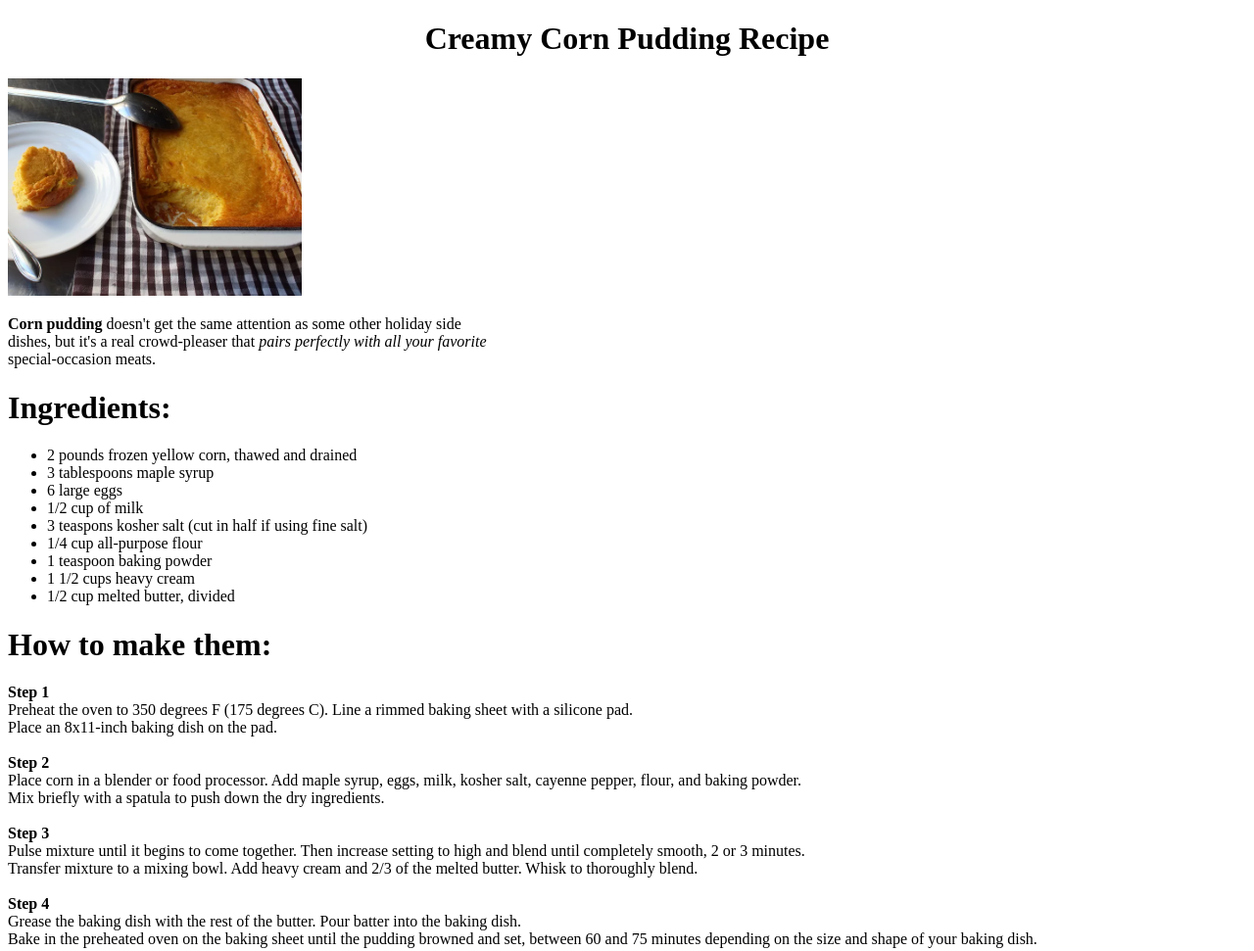
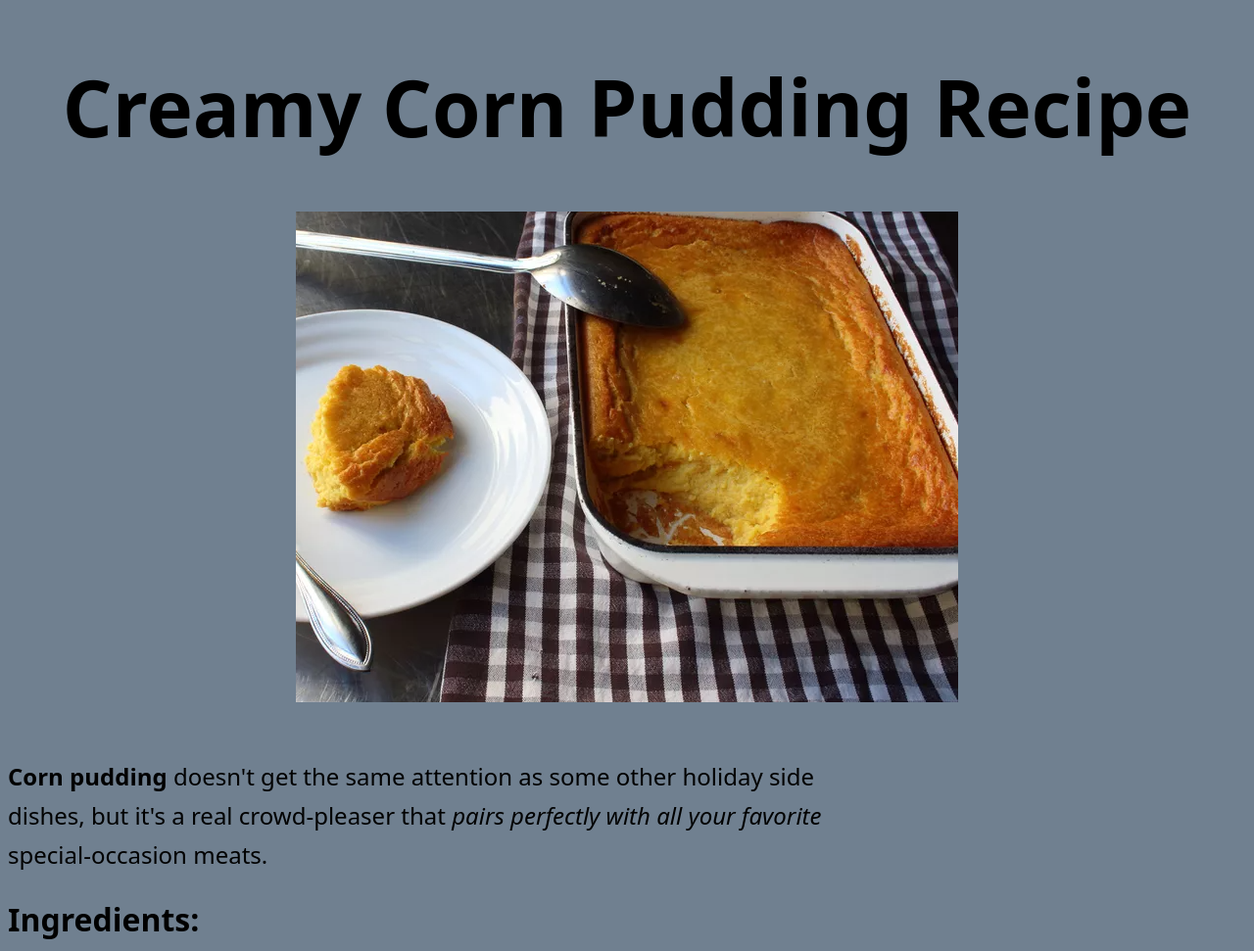
Before and after one commit to Alexandro02/odin-recipes, a plain HTML site: page recipes/corn_pudding.html in a window 1280 px wide. Shown: the top 971 px of the page at 98% size. Drawn offline with Linux system fonts and the light colour scheme.

Commit message:
- Added base styles  - Added to:    + index.html    + corn_pudding.html    + syles.css for both html files

```diff
--- a/recipes/corn_pudding.html
+++ b/recipes/corn_pudding.html
@@ -1,78 +1,75 @@
 <!DOCTYPE html>
 <html lang="en">
   <head>
-    <meta charset="UTF-8">
-    <meta name="viewport" content="width=device-width, initial-scale=1.0">
+    <meta charset="UTF-8" />
+    <meta name="viewport" content="width=device-width, initial-scale=1.0" />
     <title>Creamy Corn Pudding</title>
+    <link rel="stylesheet" href="./styles.css" />
   </head>
   <body>
-    <h1 style="text-align: center;">Creamy Corn Pudding Recipe</h1>
+    <h1 class="main-title">Creamy Corn Pudding Recipe</h1>
 
-    <img src="../assets/pudding.png" width="300" alt="Creamy corn pudding with a plate with a serving">
+    <div class="img-container">
+      <img
+        src="../assets/pudding.png"
+        width="300"
+        alt="Creamy corn pudding with a plate with a serving"
+      />
+    </div>
 
-    <p>
-      <b>Corn pudding</b> doesn't get the same attention as some other holiday side <br/>
-      dishes, but it's a real crowd-pleaser that <em>pairs perfectly with all your
-        favorite</em> <br/> special-occasion meats.
+    <p class="showcase">
+      <b>Corn pudding</b> doesn't get the same attention as some other holiday
+      side <br />
+      dishes, but it's a real crowd-pleaser that
+      <em>pairs perfectly with all your favorite</em> <br />
+      special-occasion meats.
     </p>
 
-    <h1>Ingredients:</h1>
+    <h1 class="ing-header">Ingredients:</h1>
 
-    <ul>
-      <li>
-        2 pounds frozen yellow corn, thawed and drained
-      </li>
-      <li>
-        3 tablespoons maple syrup
-      </li>
-      <li>
-        6 large eggs
-      </li>
-      <li>
-        1/2 cup of milk
-      </li>
-      <li>
-        3 teaspons kosher salt (cut in half if using fine salt)
-      </li>
-      <li>
-        1/4 cup all-purpose flour
-      </li>
-      <li>
-        1 teaspoon baking powder
-      </li>
-      <li>
-        1 1/2 cups heavy cream
-      </li>
+    <ul class="ingredients">
+      <li>2 pounds frozen yellow corn, thawed and drained</li>
+      <li>3 tablespoons maple syrup</li>
+      <li>6 large eggs</li>
+      <li>1/2 cup of milk</li>
+      <li>3 teaspons kosher salt (cut in half if using fine salt)</li>
+      <li>1/4 cup all-purpose flour</li>
+      <li>1 teaspoon baking powder</li>
+      <li>1 1/2 cups heavy cream</li>
       <li>1/2 cup melted butter, divided</li>
     </ul>
 
-    <h1>How to make them:</h1>
+    <h1 class="instr-header">How to make them:</h1>
 
-    <p>
-      <b>Step 1</b><br/>
+    <p class="instructions">
+      <b class="step">Step 1</b><br />
       Preheat the oven to 350 degrees F (175 degrees C). Line a rimmed baking
-      sheet with a silicone pad.<br/> Place an 8x11-inch baking dish on the pad.
-      <br/>
-      <br/>
+      sheet with a silicone pad.<br />
+      Place an 8x11-inch baking dish on the pad.
+      <br />
+      <br />
 
-      <b>Step 2</b><br/>
+      <b class="step">Step 2</b><br />
       Place corn in a blender or food processor. Add maple syrup, eggs, milk,
-      kosher salt, cayenne pepper, flour, and baking powder.<br/> Mix briefly with a
-      spatula to push down the dry ingredients.
-      <br/>
-      <br/>
+      kosher salt, cayenne pepper, flour, and baking powder.<br />
+      Mix briefly with a spatula to push down the dry ingredients.
+      <br />
+      <br />
 
-      <b>Step 3</b><br/>
+      <b class="step">Step 3</b><br />
       Pulse mixture until it begins to come together. Then increase setting to
-      high and blend until completely smooth, 2 or 3 minutes.<br/> Transfer mixture to a mixing bowl.
-      Add heavy cream and 2/3 of the melted butter. Whisk to thoroughly blend.
-      <br/>
-      <br/>
+      high and blend until completely smooth, 2 or 3 minutes.<br />
+      Transfer mixture to a mixing bowl. Add heavy cream and 2/3 of the melted
+      butter. Whisk to thoroughly blend.
+      <br />
+      <br />
 
-      <b>Step 4</b><br/>
+      <b class="step">Step 4</b><br />
       Grease the baking dish with the rest of the butter. Pour batter into the
-      baking dish.<br/> Bake in the preheated oven on the baking sheet until the pudding
-      browned and set, between 60 and 75 minutes depending on the size and shape of your baking dish.
+      baking dish.<br />
+      Bake in the preheated oven on the baking sheet until the pudding browned
+      and set, between 60 and 75 minutes depending on the size and shape of your
+      baking dish.
     </p>
   </body>
 </html>
--- /dev/null
+++ b/recipes/styles.css
@@ -0,0 +1,48 @@
+body {
+  background-color: #708090;
+  font-family: system-ui, -apple-system, BlinkMacSystemFont, "Segoe UI", Roboto,
+    Oxygen, Ubuntu, Cantarell, "Open Sans", "Helvetica Neue", sans-serif;
+}
+
+.main-title {
+  text-align: center;
+  font-size: 5rem;
+}
+
+.img-container {
+  width: 100%;
+  height: auto;
+
+  display: flex;
+  justify-content: center;
+  align-items: center;
+}
+
+.img-container > img {
+  width: fit-content;
+  height: auto;
+  margin-bottom: 2rem;
+}
+
+.showcase {
+  font-size: 1.5em;
+  line-height: 2.5rem;
+}
+
+.ing-header,
+.instr-header {
+  font-size: 2rem;
+}
+
+.ingredients,
+.instructions {
+  font-size: 1.2rem;
+}
+
+.ingredients {
+  list-style: square;
+}
+
+.ingredients.step {
+  font-size: 2rem;
+}
--- /dev/null
+++ b/styles.css
@@ -0,0 +1,42 @@
+/*
+(#F0F8FF) – The main color, a very light and soft blue.
+
+(#B0C4DE) – A slightly darker and more muted blue.
+
+(#B0E0E6) – A pale blue with a touch of green.
+
+(#E6E6FA) – A soft, light lavender to complement the cool tones.
+
+(#FFE4E1) – A soft, warm pinkish tone to balance the palette.
+
+(#87CEEB) – A vibrant, yet soft blue that pairs well with Alice Blue.
+
+(#708090) – A subtle, dark gray that provides contrast without overwhelming.
+*/
+
+body {
+  background-color: #708090;
+  font-family: system-ui, -apple-system, BlinkMacSystemFont, 'Segoe UI', Roboto, Oxygen, Ubuntu, Cantarell, 'Open Sans', 'Helvetica Neue', sans-serif;
+}
+
+.main-title {
+  text-align: center;
+  font-size: 5rem;
+}
+
+.recipes-list {
+  list-style: none;
+  width: 80%;
+}
+
+.recipes-list > li > a {
+  text-decoration: none;
+  font-size: 1.5rem;
+  line-height: 2.5rem;
+  color: #E6E6FA;
+  transition: 80ms ease-in;
+}
+
+.recipes-list > li > a:hover {
+ color: #b0c4de;
+}
```
Also changed, not shown: index.html (+8 -9 lines).
